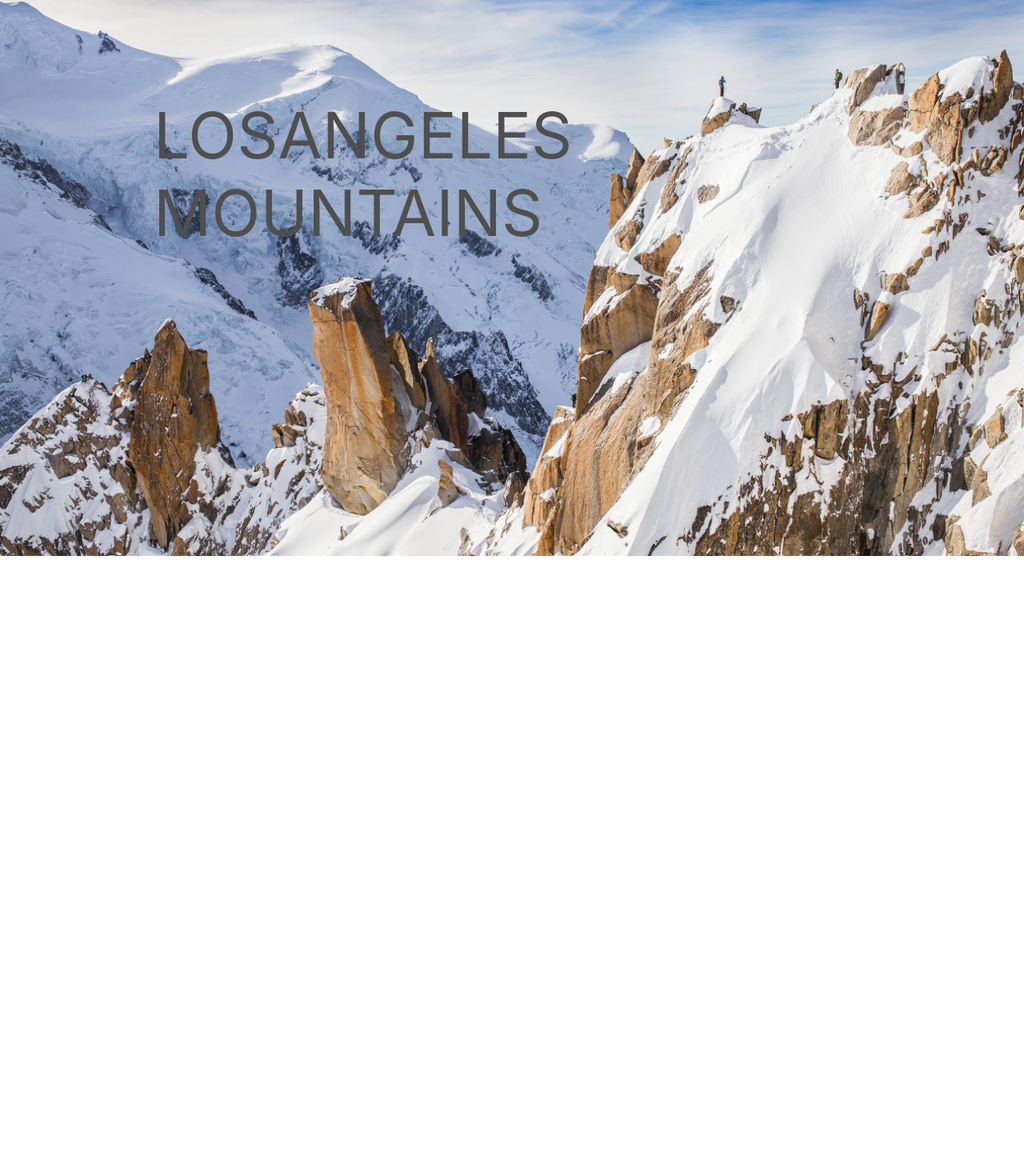
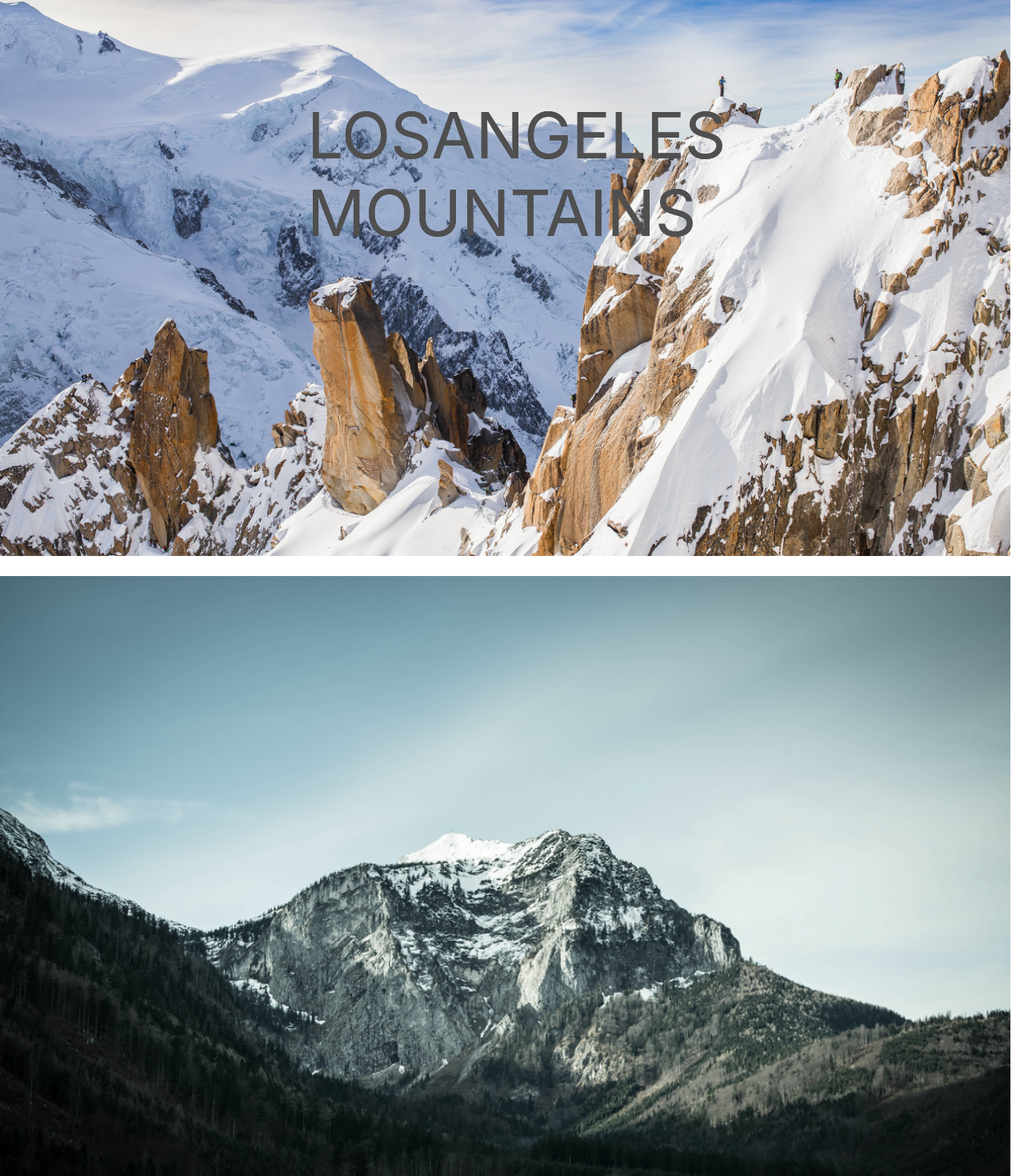
Before and after one commit to RhisavRay/Project-for-CT, a React (Create React App) app: page / in a window 1280 px wide. Shown: the part 80-1550 px from the top of the page at 80% size. Before the commit the page ends 800 px from the top, so only its background shows below. Built offline with nearby package versions, Linux system fonts and the light colour scheme.

Commit message:
Adjustments made

```diff
--- a/src/components/Landing.jsx
+++ b/src/components/Landing.jsx
@@ -1,6 +1,7 @@
 import React, { useState } from 'react'
 import "../styles/landing.css"
 import One from './One'
+import Two from './Two'
 
 const Landing = () => {
 
@@ -9,6 +10,7 @@ const Landing = () => {
   return (
     <div>
       <One/>
+      <Two/>
     </div>
   )
 }
--- a/src/components/Two.jsx
+++ b/src/components/Two.jsx
@@ -2,7 +2,19 @@ import React from 'react'
 
 const Two = () => {
   return (
-    <div>Two</div>
+    <div className="container">
+
+        <img src={require('../Assets/Image_2.png')} alt="Losangeles Mountains" className="image"/>
+
+        <div className="heading">
+
+            <span className="one">LOSANGELES</span>
+
+            <span className="two">MOUNTAINS</span>
+
+        </div>
+
+    </div>
   )
 }
 
--- a/src/styles/one.css
+++ b/src/styles/one.css
@@ -7,7 +7,7 @@
 .container
 {
     height: 100vh;
-    width: 100vw;
+    width: 98.7vw;
     overflow: hidden;
 }
 
@@ -21,7 +21,7 @@
 {
     position: absolute;
     top: 25vh;
-    left: 15vw;
+    left: 30vw;
     display: flex;
     flex-direction: column;
     font-size:10vh;
--- a/src/styles/two.css
+++ b/src/styles/two.css
@@ -0,0 +1,18 @@
+*
+{
+    padding: 0;
+    box-sizing: border-box;
+}
+
+.container
+{
+    height: 100vh;
+    width: 98.7vw;
+    overflow: hidden;
+}
+
+.image
+{
+    width: 100vw;
+    height: auto;
+}
```
